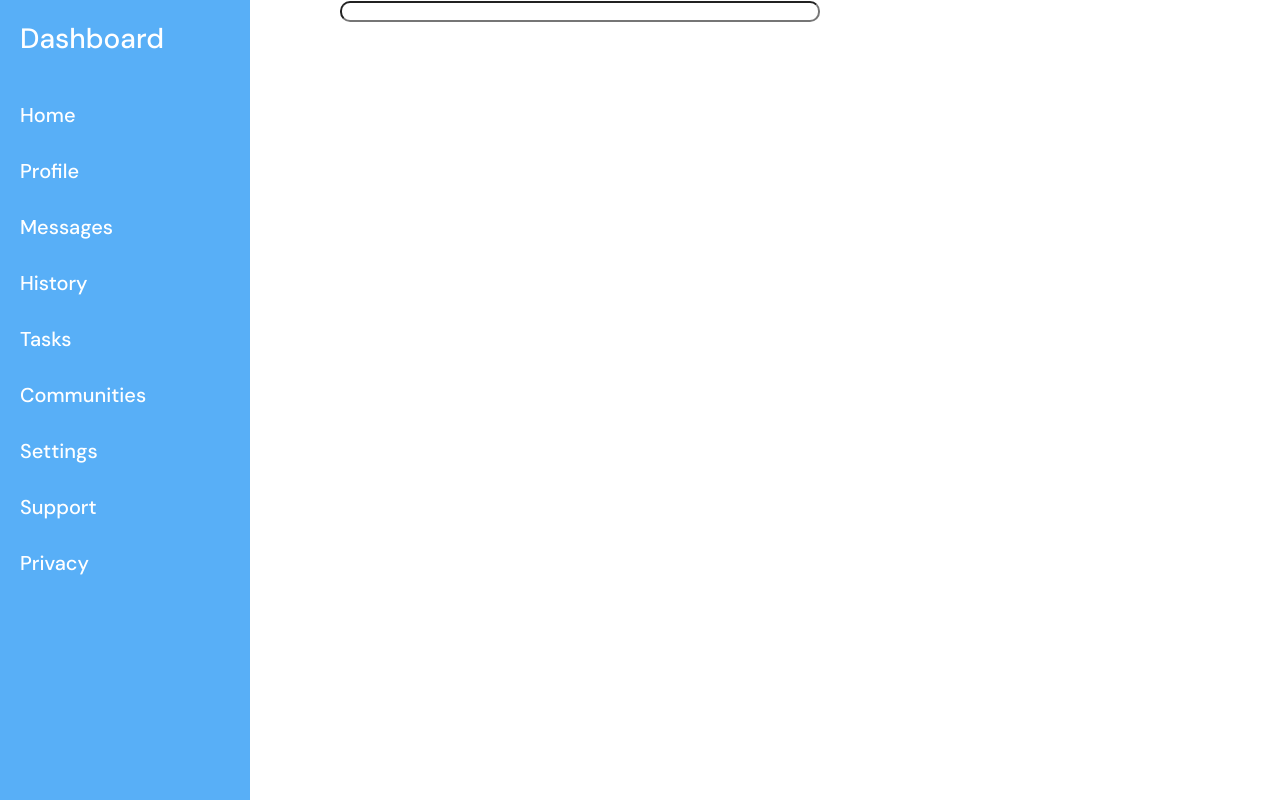
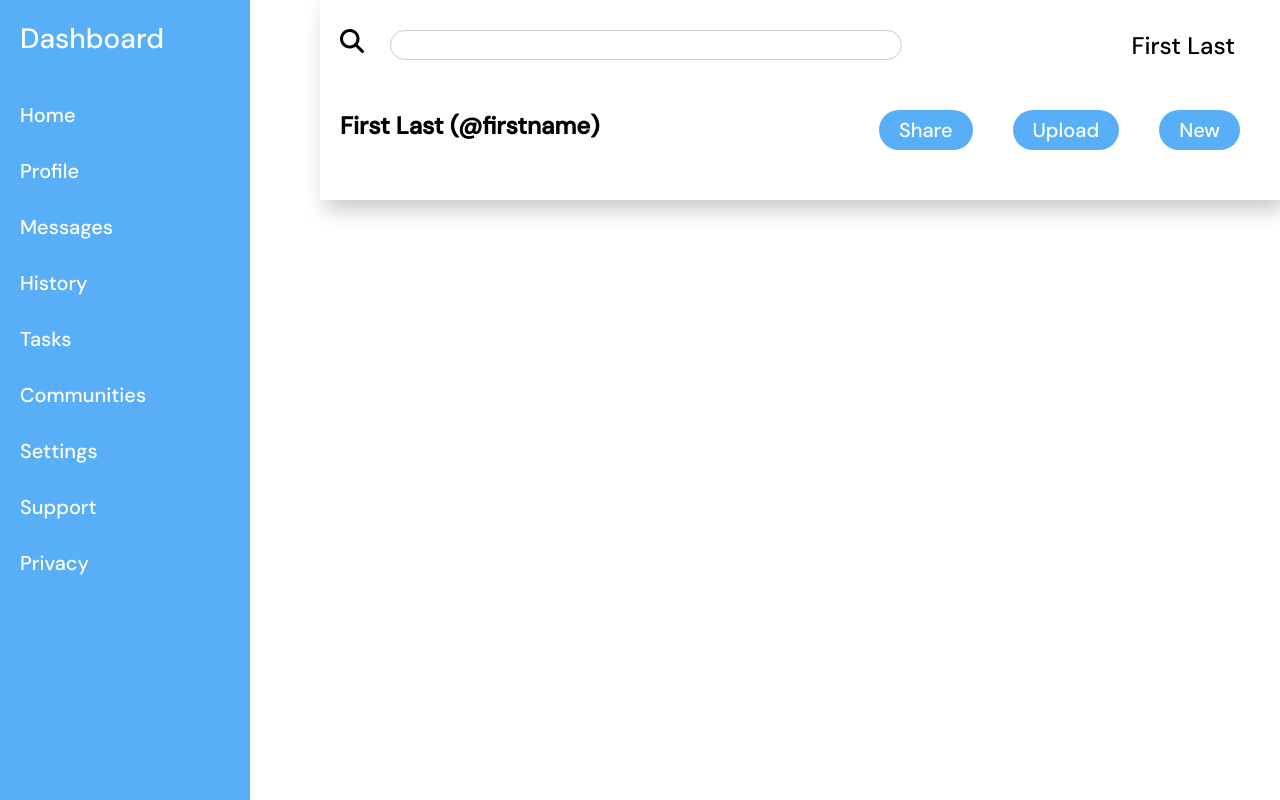
Before and after one commit to immk2011/admin-page, a plain HTML site: page index.html in a window 1280 px wide. Drawn offline with Linux system fonts and the light colour scheme.

Commit message:
Still working...

```diff
--- a/index.html
+++ b/index.html
@@ -6,6 +6,7 @@
     <meta name="viewport" content="width=device-width, initial-scale=1.0">
     <title>Document</title>
     <link rel="stylesheet" href="style.css">
+    <link rel="stylesheet" href="https://cdnjs.cloudflare.com/ajax/libs/font-awesome/6.4.0/css/all.min.css"/>
 </head>
 <body>
     <div class="container">
@@ -14,7 +15,7 @@
             <div class="logo">Dashboard</div>
             <div class="sidebar">
                 <ul class="side-words">
-                     <li>Home</li>
+                    <li>Home</li>
                     <li>Profile</li>
                     <li>Messages</li>
                     <li>History</li>
@@ -26,9 +27,22 @@
                 </ul>
             </div>
         </div>
+        <div class="grid-container">
+            <div class="header">
+                    <div class="line1">
 
-        <div class="header">
-            <input type="text">
+                        <i class="fa-solid fa-magnifying-glass">
+                        <input type="search"></i>
+                        <p>First Last</p>
+                    </div>
+                <div class="line2">
+                    First Last (@firstname)
+                    <button>New</button>
+                    <button>Upload</button>
+                    <button>Share</button>
+                </div>
+
+            </div>
         </div>
     </div>
 </body>
--- a/style.css
+++ b/style.css
@@ -10,6 +10,7 @@
 .container {
     display: grid;
     grid-template-columns: 1fr 3fr;
+
 }
 
 /* Sidebar */
@@ -42,10 +43,64 @@ ul {
     padding-bottom: 30px;
 }
 
-/* Header */
+/* Grid */
+
+.grid-container {
+    display: grid;
+    grid-template-rows: 1fr 3fr;
+}
+
+.header {
+    box-shadow: 5px 10px 20px rgb(202, 202, 202);
+    height: 200px;
+    display: block;
+    width: 100%;
+}
 
 input {
-    width: 50%;
-    margin-left: 20px;
-    border-radius: 10px;
+    width: 40vw;
+    max-width: 800px;
+    height: 30px;
+    margin: 30px 20px;
+    border-radius: 15px;
+    outline: none;
+    border: 1px solid rgb(202, 202, 202);
+    background-color: rgb(255, 255, 255);
 }
+
+.header .line2 {
+    margin: 20px;
+    font-size: 24px;
+    font-weight: 600;
+}
+
+.line2 {
+    min-width: 670px;
+}
+
+.header button {
+    display: flex;
+    background-color: rgb(88, 175, 247);
+    border: none;
+    padding: 7px 20px;
+    margin: 0px 20px;
+    border-radius: 25px;
+    color: #fff;
+    font-size: 20px;
+    float: right;
+}
+
+i {
+    padding-left: 20px;
+}
+
+.header>div {
+    font-size: 24px;
+}
+
+.line1>p{
+    display: inline-block;
+    float: right;
+    padding: 30px;
+    padding-right: 45px;
+}
```
